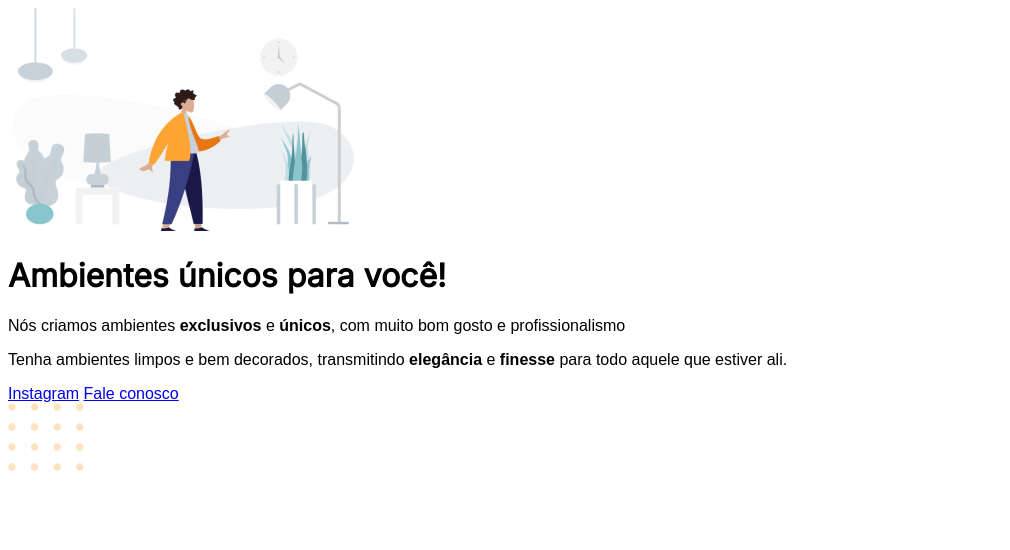
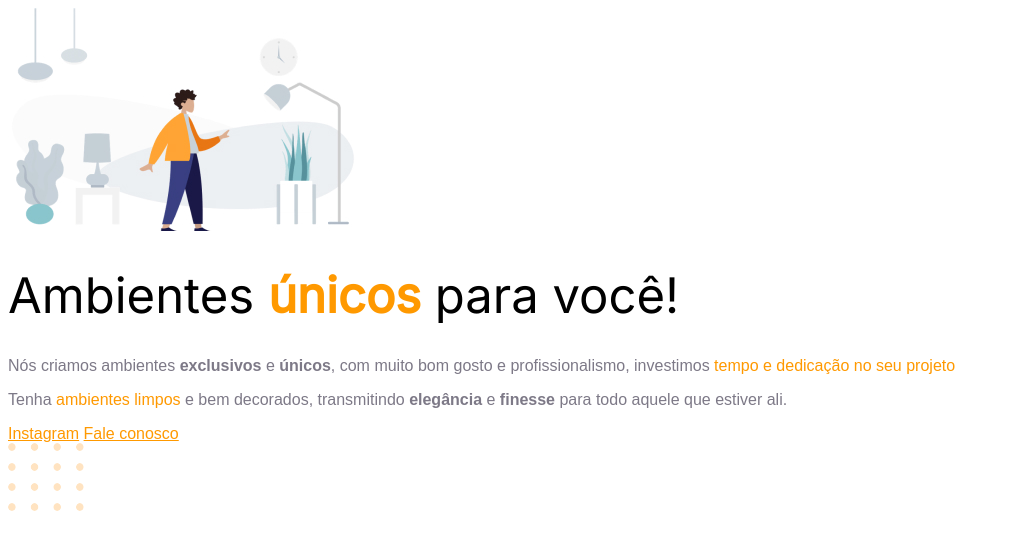
Before and after one commit to sandro-ismael/explorer-pagina-moveis, a plain HTML site: page projeto2/index.html in a window 1280 px wide. Shown: the whole page, without its empty margins (0-1010 px from the left). Drawn offline with Linux system fonts and the light colour scheme.

Commit message:
adjust colors

```diff
--- a/projeto2/index.html
+++ b/projeto2/index.html
@@ -23,11 +23,11 @@
         <h1>Ambientes <span>únicos</span> para você!</h1>
 
         <p>
-            Nós criamos ambientes <strong>exclusivos</strong> e <strong>únicos</strong>, com muito bom gosto e profissionalismo
+            Nós criamos ambientes <strong>exclusivos</strong> e <strong>únicos</strong>, com muito bom gosto e profissionalismo, investimos <span>tempo e dedicação no seu projeto</span>
         </p>
 
         <p>
-            Tenha ambientes limpos e bem decorados, transmitindo <strong>elegância</strong> e <strong>finesse</strong> para todo aquele que estiver ali.
+            Tenha <span> ambientes limpos </span> e bem decorados, transmitindo <strong>elegância</strong> e <strong>finesse</strong> para todo aquele que estiver ali.
         </p>
     </div>
 
--- a/projeto2/style.css
+++ b/projeto2/style.css
@@ -1,7 +1,22 @@
 h1 {
     font-family: 'Inter', sans-serif;
+    font-size: 49px;
+    line-height: 56px;
+    font-weight: normal;
+}
+
+h1 span {
+    font-weight: bold;
 }
 
 body {
     font-family: 'Opens Sans', sans-serif;
 }
+
+span, a {
+    color: #FF9900;
+}
+
+p{
+    color: #7d7987;
+}
```
